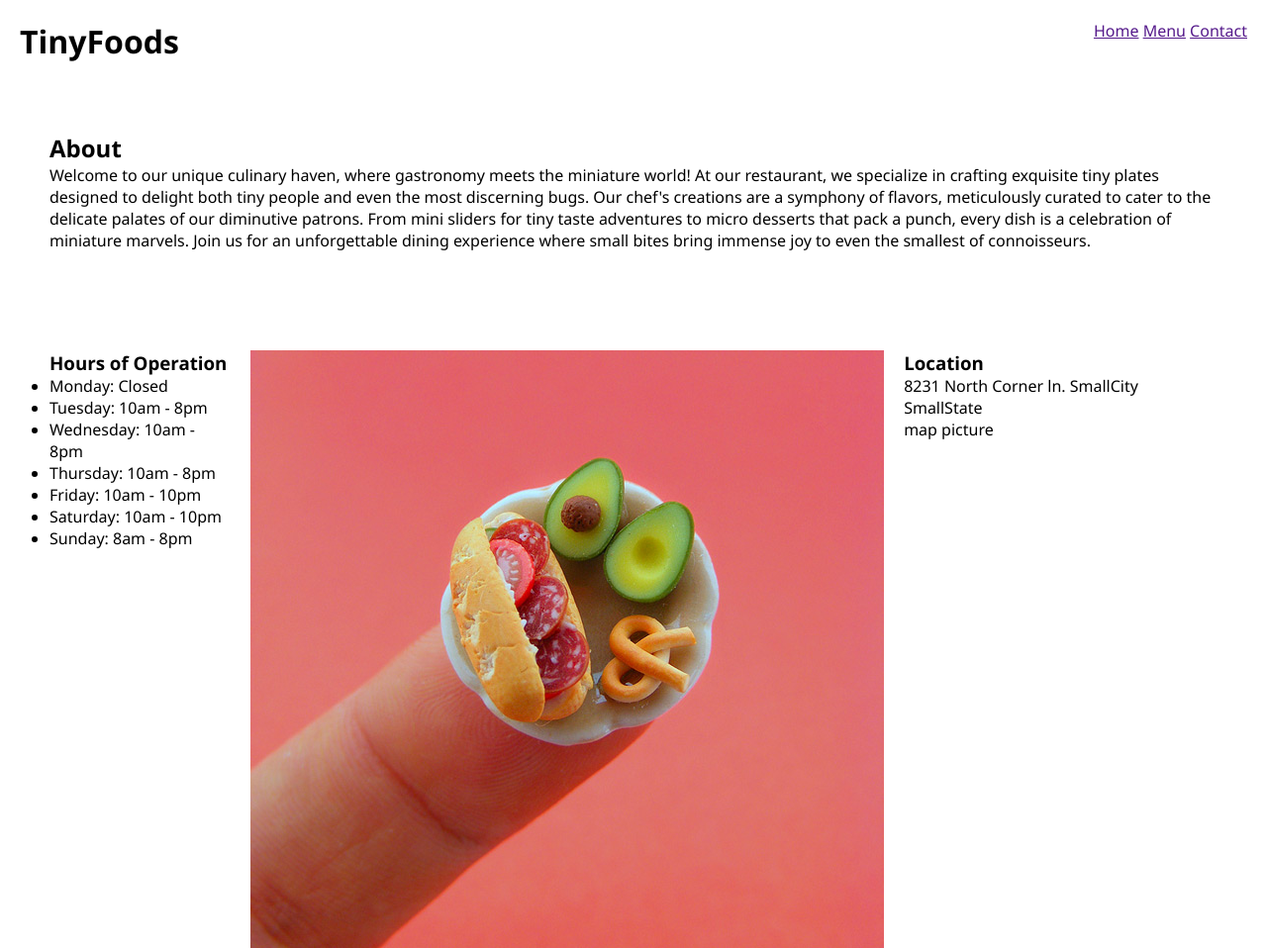
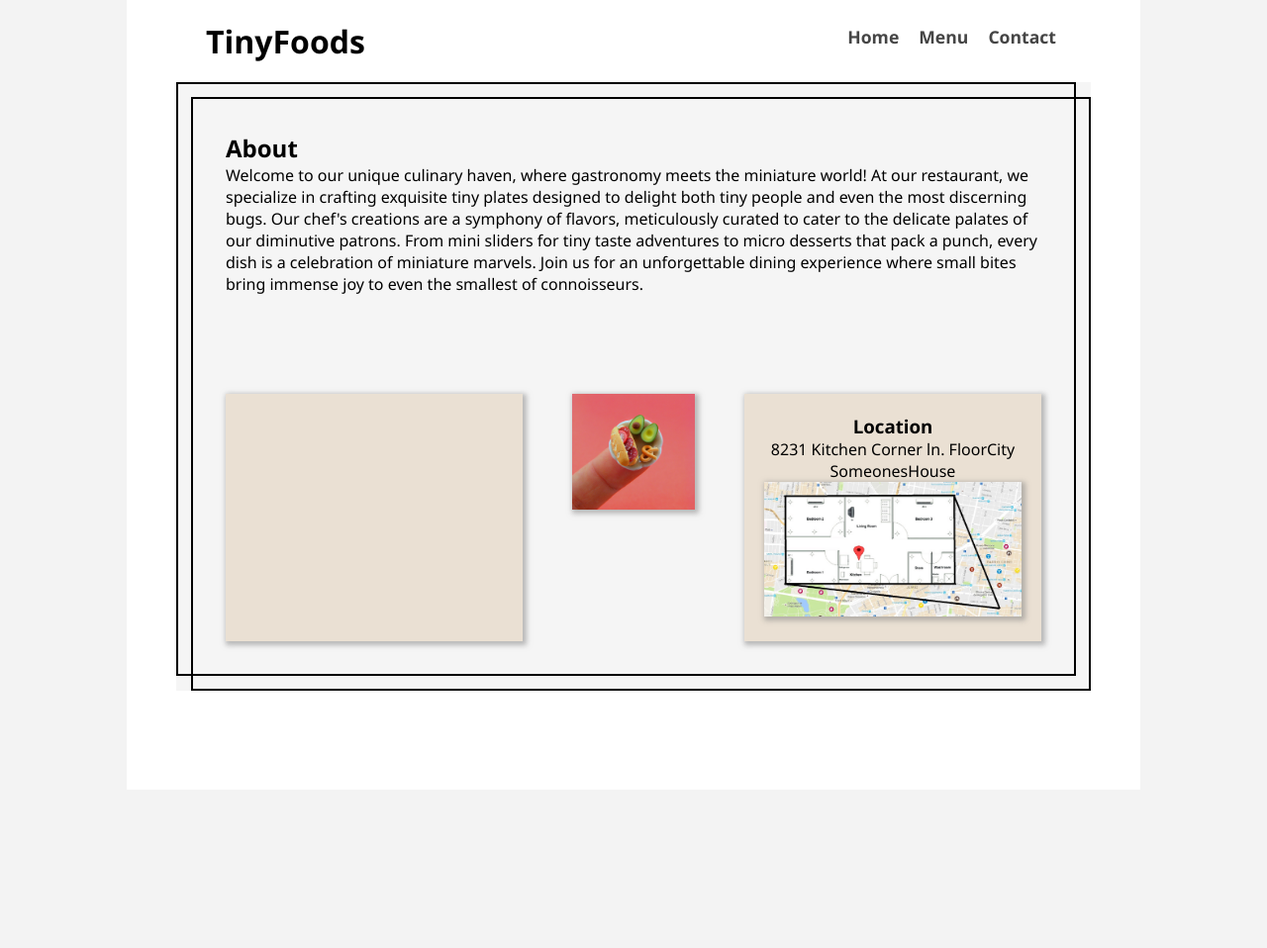
Before and after one commit to mauparra80/restaurant, a website built with webpack: page dist/index.html in a window 1280 px wide. Shown: the whole page at 99% size. After the commit the page ends 800 px from the top, so only its background shows below. Built offline with nearby package versions, Linux system fonts and the light colour scheme.

Commit message:
added home.js -need to fix some dom loading issues in home.js

```diff
--- a/src/index.js
+++ b/src/index.js
@@ -1,3 +1,6 @@
 import './styles/home.css';
+import home from "./pages/home";
 
 console.log("Everything is working");
+
+home();
--- a/src/page-load.js
+++ b/src/page-load.js
@@ -0,0 +1 @@
+//initial page load
--- /dev/null
+++ b/src/pages/home.js
@@ -0,0 +1,116 @@
+
+
+
+const home = function(){
+    const content = document.querySelector('.content');
+
+    const main = document.createElement("div");
+    main.id="main";
+    content.appendChild(main);
+
+    const box1 = document.createElement("div");
+    box1.id="box1";
+    const box2 = document.createElement("div");
+    box2.id="box2";
+    main.appendChild(box1);
+    main.appendChild(box2);
+
+    const section1 = document.createElement("div");
+    section1.classList.add("section");
+    main.appendChild(section1);
+
+
+    const about = document.createElement("div");
+    about.id="about";
+    section1.appendChild(about);
+
+    const aboutTitle = document.createElement("div");
+    about.id="about-title";
+    about.appendChild(aboutTitle);
+    const abouth2 = document.createElement("h2")
+    abouth2.textContent = "About";
+    aboutTitle.appendChild(abouth2);
+
+    const aboutDescription = document.createElement("div");
+    aboutDescription.id = "about-description";
+    const aboutp = document.createElement("p");
+    aboutp.textContent = "Welcome to our unique culinary haven, where gastronomy meets the miniature world! At our restaurant, we specialize in crafting exquisite tiny plates designed to delight both tiny people and even the most discerning bugs. Our chef's creations are a symphony of flavors, meticulously curated to cater to the delicate palates of our diminutive patrons. From mini sliders for tiny taste adventures to micro desserts that pack a punch, every dish is a celebration of miniature marvels. Join us for an unforgettable dining experience where small bites bring immense joy to even the smallest of connoisseurs.";
+    aboutDescription.appendChild(aboutp);
+    about.appendChild(aboutDescription);
+
+
+    //second section
+    const section2 = document.createElement("div");
+    section2.classList.add("section");
+    main.appendChild(section2);
+
+    const hours = document.createElement("div");
+    hours.id = "hours";
+    section2.appendChild(hours);
+
+    const hoursTitle = document.createElement("div");
+    hoursTitle.id = "hours-title";
+    hours.appendChild(hoursTitle);
+    const hourstitleh3 = document.createElement("h3");
+    hourstitleh3.textcontent = "Hours of Operation"
+    hoursTitle.appendChild(hourstitleh3);
+
+    const hoursList = document.createElement("div");
+    hoursList.id = "hours-list";
+    hours.appendChild(hoursList);
+
+    //create hours list
+    const hoursItems = ['Monday: Closed', 'Tuesday: 10am-8pm',
+    'Wednesday: 10am-8pm',
+    'Thursday: 10am-8pm',
+    'Friday: 10am-10pm',
+    'Saturday: 10am-10pm',
+    'Sunday: 8am-8pm']
+
+    const fragment = document.createDocumentFragment();
+    const ul = document.createElement('ul');
+    hoursItems.forEach(itemText => {
+        const li = document.createElement('li');
+        li.textcontent = itemText;
+        fragment.appendChild(li);
+    })
+
+    ul.appendChild(fragment);
+    hoursList.appendChild(ul);
+
+
+    const middlePic = document.createElement("div");
+    middlePic.id = "middle-pic";
+    section2.appendChild(middlePic);
+
+    const middleImg = document.createElement("img");
+    middleImg.src = "../src/img/tiny-sandwich.jpg" //wonder if I have to put this directory path
+    middleImg.alt = "tiny sandwich";
+    middlePic.appendChild(middleImg);
+
+    const location = document.createElement("div");
+    location.id = "location";
+    section2.appendChild(location);
+
+    const locationTitle = document.createElement("div");
+    locationTitle.id = "location-title";
+    location.appendChild(locationTitle);
+    const locationtitleh3 = document.createElement("h3");
+    locationtitleh3.textContent = "Location";
+    locationTitle.appendChild(locationtitleh3);
+
+    const locationWritten = document.createElement("div");
+    locationWritten.id = "location-written";
+    locationWritten.textContent = "8231 Kitchen Corner ln. FloorCity SomeonesHouse";
+    location.appendChild(locationWritten);
+
+    const locationMap = document.createElement("div");
+    locationMap.id = "location-map";
+    const locationimg = document.createElement("img");
+    locationimg.src = "../src/img/tinyfoods-map.jpg";
+    locationMap.appendChild(locationimg);
+    location.appendChild(locationMap);
+
+}
+
+export default home;
--- a/src/styles/home.css
+++ b/src/styles/home.css
@@ -1,3 +1,7 @@
+:root{
+    --color-tan: rgba(210, 180, 140, 0.334);
+}
+
 *{
     margin: 0;
     padding: 0;
@@ -5,27 +9,158 @@
     font-family: 'Segoe UI', Tahoma, Geneva, Verdana, sans-serif;
 }
 
+body{
+    background-color: rgba(221, 221, 221, 0.338);
+    display: flex;
+    flex-direction: column;
+    align-items: center;
+}
+
+.content{
+    background-color: rgb(255, 255, 255);
+    width: 80vw;
+    padding: 0px 50px 0px 50px;
+}
+
+.head{
+    display: flex;
+    padding: 20px 80px 20px 80px;
+    justify-content: space-between;
+    background-color: rgb(255, 255, 255);
+    width: 80vw;
+
+}
+
+#nav{
+    display: flex;
+    gap: 10px;
+}
+
+#nav a{
+    text-decoration: none;
+    padding: 5px;
+    font-size: 1.1em;
+    font-weight: 600;
+    color: rgb(69, 69, 69);
+    position: relative;
+
+    padding-bottom: 2px;
+    border-bottom: 2px solid transparent;
+    transition: color 0.3s ease, padding-bottom 0.3s ease, border-bottom 0.3s ease
+}
+
+#nav a::before{
+    content: '';
+    position: absolute;
+    bottom: 10px;
+    left: 50%;
+    width: 0;
+    height: 2px;
+    background-color: transparent;
+    transform: translateX(-50%);
+    transition: width 0.3s ease, background-color 0.3s ease;
+}
+
+#nav a:hover::before{
+    width: 100%;
+    background-color: black;
+}
+
+#nav a:hover{
+    color: black;
+}
 
 
 
-.head{
-    display: flex;
-    padding: 20px;
-    justify-content: space-between;
-}
 .nav{
     display: flex;
 }
 
-.main {
-    display: grid;
-    grid-template-rows: 1fr 1fr;
-    color: red;
+
+#main{
+    position: relative;
+
+
+    background-color: whitesmoke
+}
+
+#box1,
+#box2{
+    position: absolute;
+    border: 2px solid rgb(0, 0, 0);
+}
+
+#box1{
+    top: 0;
+    bottom: 15px;
+    right: 15px;
+    left: 0;
+}
+
+#box2{
+    top: 15px;
+    bottom: 0;
+    right: 0;
+    left: 15px;
 }
 
 .section{
     padding: 50px;
     display: flex;
-    gap: 20px;
+    gap: 50px;
     justify-content: space-around;
 }
+
+.title{
+    margin-bottom: 10px;
+    text-decoration: underline;
+}
+
+#about{
+    background-color: var(--color-tan);
+    padding: 50px;
+    border-radius: 5px;
+
+    box-shadow: 2px 2px 5px 2px rgba(128, 128, 128, 0.529);
+}
+
+#hours,
+#location{
+    flex: 1;
+    background-color: var(--color-tan);
+    padding: 30px;
+    min-width: 300px;
+    max-width: 600px;
+    text-align: center;
+
+    box-shadow: 2px 2px 5px 2px rgba(128, 128, 128, 0.529);
+
+}
+
+#hours ul{
+    list-style-type: none;
+
+}
+
+img{
+    width: 100%;
+    object-fit: fill;
+    box-shadow: 2px 2px 5px 2px rgba(128, 128, 128, 0.529);
+
+}
+
+#location{
+    background-color: var(--color-tan);
+    padding: 20px;
+
+}
+
+.location-written{
+    margin-bottom: 20px;
+}
+
+.foot{
+    background-color: white;
+    height: 100px;
+    width: 80vw;
+}
```
Also changed, not shown: dist/index.html, dist/main.js, src/img/tinyfoods-map.jpg (added).
